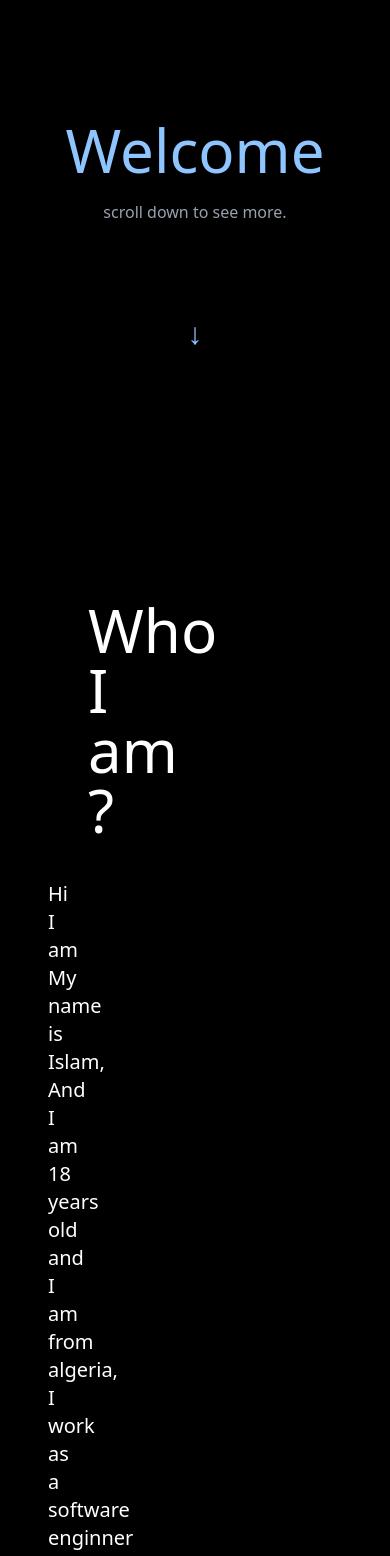
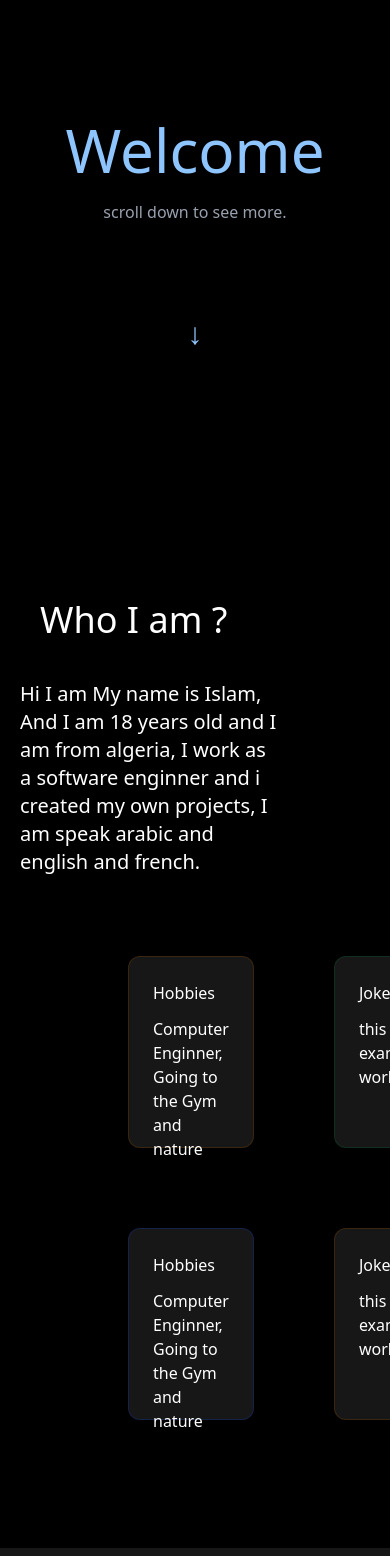
Before and after one commit to Islam0s/myportfolio, a SvelteKit app: page / in a window 390 px wide. Shown: the top 1556 px of the page. Built offline with nearby package versions, Linux system fonts and the light colour scheme.

Commit message:
i made the first part of about component responsive

```diff
--- a/src/routes/componentes/about.svelte
+++ b/src/routes/componentes/about.svelte
@@ -1,41 +1,47 @@
-<div class="text-white mt-50 mr-150 text-xl pl-12">
-
-  <h1 class="text-6xl p-10">Who I am ?</h1>
-  <p>Hi I am My name is Islam, And I am 18 years old and I am from algeria, I work as a software enginner and i created my own projects, I am speak arabic and english and french.</p>
-
+<div class="mt-50 mr-150 text-xl text-white md:text-2xl">
+	<h1 class="w-70 p-10 text-4xl md:w-140 md:text-6xl">Who I am ?</h1>
+	<p class="w-70 pl-5 md:w-180">
+		Hi I am My name is Islam, And I am 18 years old and I am from algeria, I work as a software
+		enginner and i created my own projects, I am speak arabic and english and french.
+	</p>
 </div>
 
-<div class="text-white flex">
-  <div id="firstbox" class="bg-neutral-900 rounded-xl w-54 h-48 ml-32 mt-20 p-6 border border-yellow-800/30">
+<div class="flex text-white">
+	<div
+		id="firstbox"
+		class="mt-20 ml-32 h-48 w-54 rounded-xl border border-yellow-800/30 bg-neutral-900 p-6"
+	>
 		<h2 class="mb-3">Hobbies</h2>
 		<p>Computer Enginner, Going to the Gym and nature</p>
 	</div>
 
-
 	<div class="text-white">
-  <div id="secondbox" class="bg-neutral-900 rounded-xl w-54 h-48 ml-20 mt-20 p-6 border border-green-800/30">
+		<div
+			id="secondbox"
+			class="mt-20 ml-20 h-48 w-54 rounded-xl border border-green-800/30 bg-neutral-900 p-6"
+		>
 			<h2 class="mb-3">Jokes</h2>
 			<p>this text for just as an example to see if it is working</p>
 		</div>
 	</div>
-
 </div>
 
-
-
-
-<div class="text-white flex">
-  <div id="therdbox" class="bg-neutral-900 rounded-xl w-54 h-48 ml-32 mt-20 p-6 border border-blue-800/30">
+<div class="flex text-white">
+	<div
+		id="therdbox"
+		class="mt-20 ml-32 h-48 w-54 rounded-xl border border-blue-800/30 bg-neutral-900 p-6"
+	>
 		<h2 class="mb-3">Hobbies</h2>
 		<p>Computer Enginner, Going to the Gym and nature</p>
 	</div>
 
-
 	<div class="text-white">
-  <div id="forthbox" class="bg-neutral-900 rounded-xl w-54 h-48 ml-20 mt-20 p-6 border border-yellow-800/30">
+		<div
+			id="forthbox"
+			class="mt-20 ml-20 h-48 w-54 rounded-xl border border-yellow-800/30 bg-neutral-900 p-6"
+		>
 			<h2 class="mb-3">Jokes</h2>
 			<p>this text for just as an example to see if it is working</p>
 		</div>
 	</div>
-
 </div>
```
Lines whose indentation alone changed are shown as unchanged.
